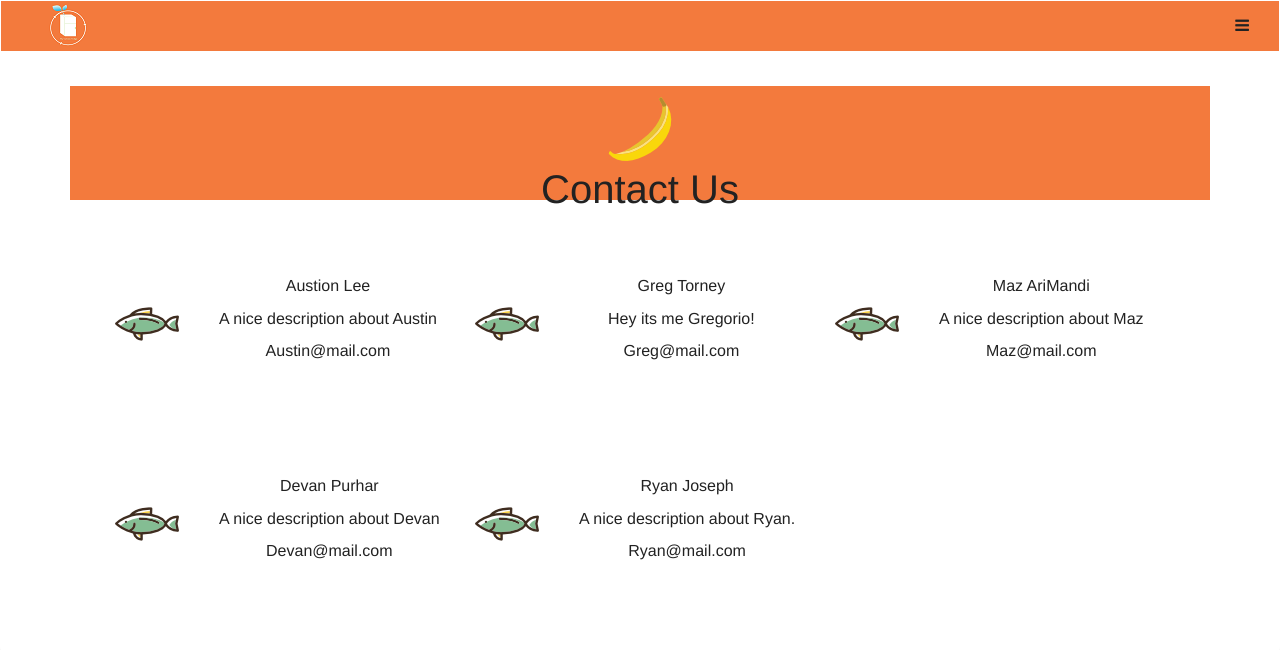
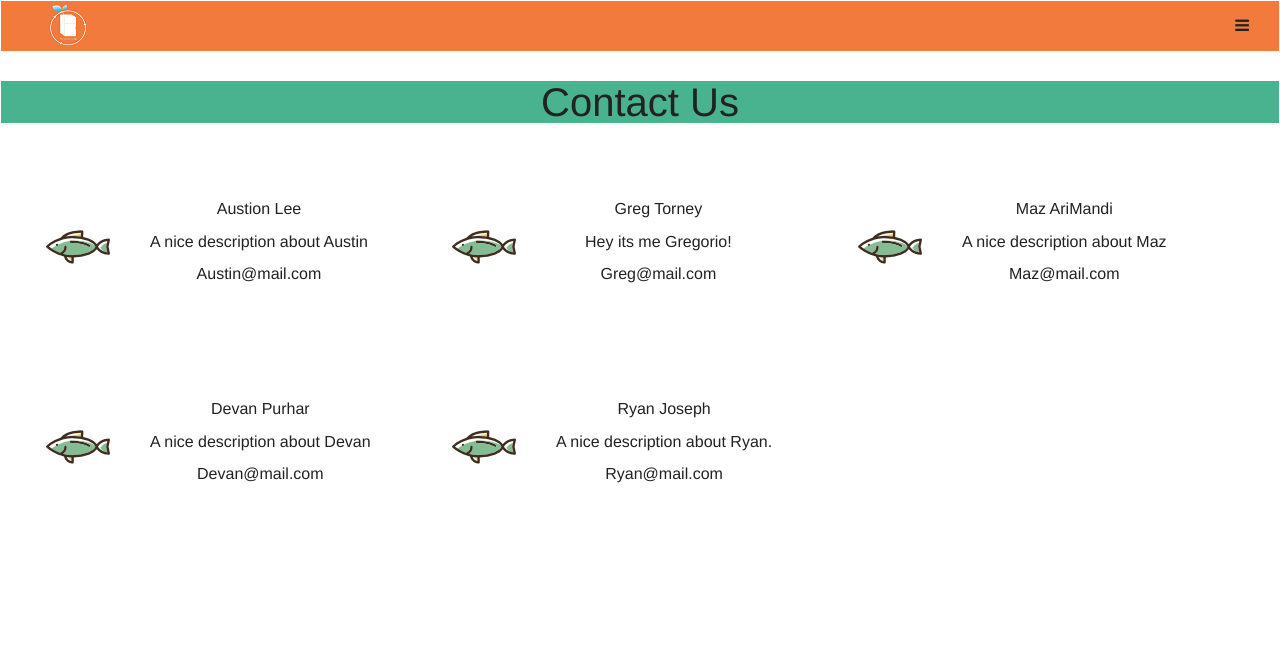
Before and after one commit to AustinBCIT/MVF, a PHP site: page /contact.html in a window 1280 px wide. Shown: the top 650 px of the page. Run offline with PHP 8.4, Linux system fonts and the light colour scheme; some libraries are stand-ins or nearby versions.

Commit message:
Minor fixes

```diff
--- a/aboutus.html
+++ b/aboutus.html
@@ -68,7 +68,7 @@
     <main id="panel" class="panel">
       <header class="panel-header">
           <div class="wedaBest col-md-12">
-              <div class="img-container col-xs-1 col-md-2">
+              <div class="img-container col-xs-1 col-md-1">
                   <a href="mobileindex.html"><img src="images/mvfmvf_361.png"></a>
               </div>
           </div>
@@ -96,6 +96,9 @@
         });
       };
     </script>
+
+
+
     <div class="row">
     <div class="header-container col-xs-12 col-md-12"><h1>About us</h1></div>
     </div><hr>
--- a/affiliated.html
+++ b/affiliated.html
@@ -98,7 +98,7 @@
 
     <div class="affiliate-container">
         <div class="title-container">
-                 Affiliated Apps</div>
+                 <p>Affiliated Apps</p></div>
 
             <div class="affiliates col-md-6 col-xs-12">
 
--- a/contact.html
+++ b/contact.html
@@ -95,12 +95,10 @@
         });
       };
     </script>
-    <div class="col-md-2 push-md-7"></div>
-    <div class="groupphoto col-md-12">
-        <img src="images/001-banana.png" class="center-block">
-    </div>
-<div class="container">
-    <div class="col-md-12 push-md-12"></div>
+
+
+
+
         <div class="title-container">
                  Contact Us</div>
         <div class="contact-container col-md-12 pull-md-12">
@@ -177,6 +175,6 @@
             </div>
             </div>
         </div>
-    </div>
+
     </main>
     </body>
--- a/css/contact.css
+++ b/css/contact.css
@@ -21,8 +21,10 @@
 .title-container {
     font-size: 40px;
     text-align: center;
-    margin-top: 30px;
-    background-color: #f37a3d;
+    margin-top: 80px;
+    background-color: #49b390;
+    padding-top:10px;
+    padding-bottom:10px;
 }
 
 table {
--- a/css/tipsandtricks.css
+++ b/css/tipsandtricks.css
@@ -8,9 +8,12 @@ body {
     text-align: center;
     font-size:30px;
     height: 90px !important;
-    background-color: #f37a3d;
+    background-color: #49b390;
     color: white;
     font-weight: bold;
+    padding-top: 5px;
+    margin-top:10px;
+    margin-bottom:10px;
 }
 
 .stretch {
```
Also changed, not shown: css/aboutus.css (+5 -2 lines), css/affiliates.css (+5 -6 lines).
